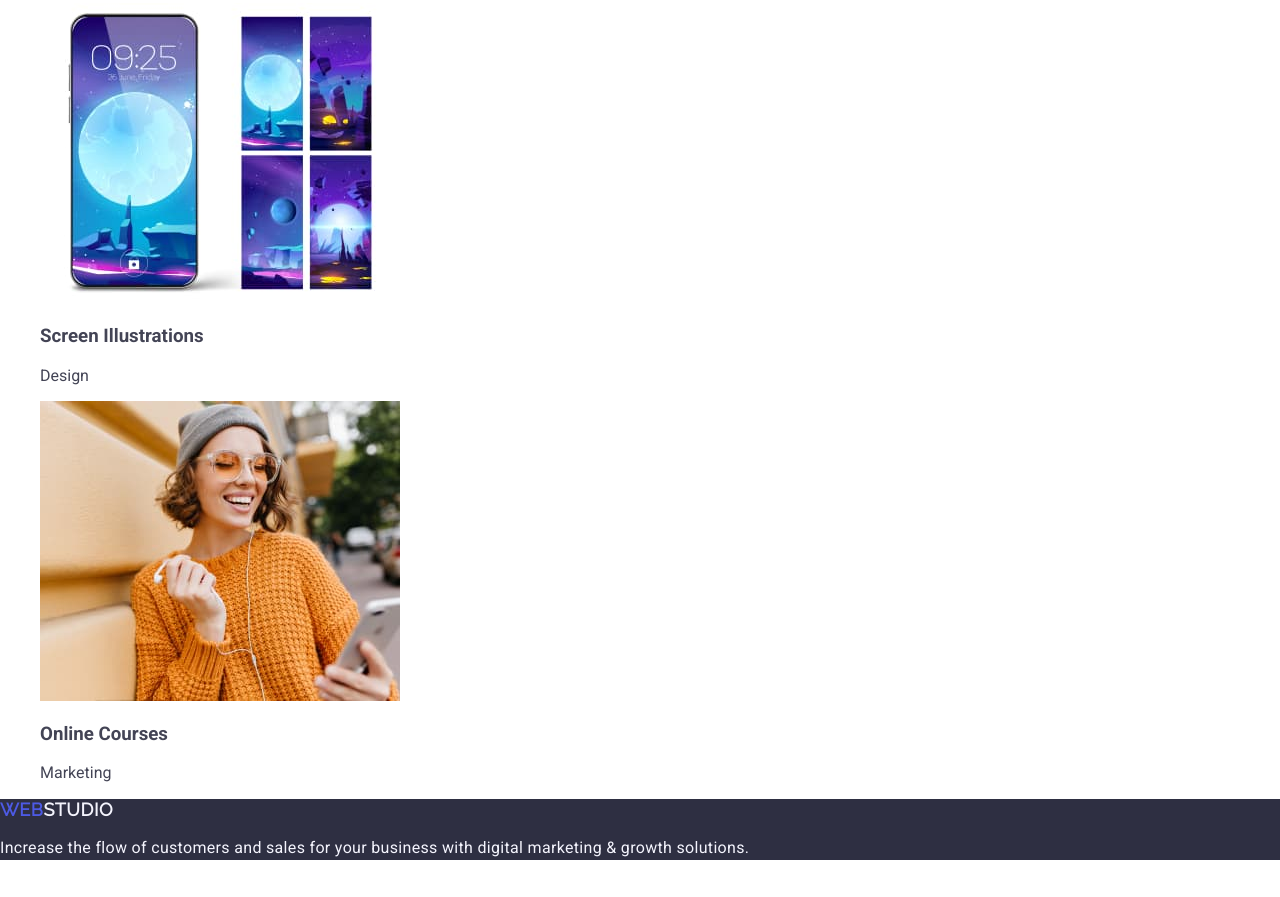
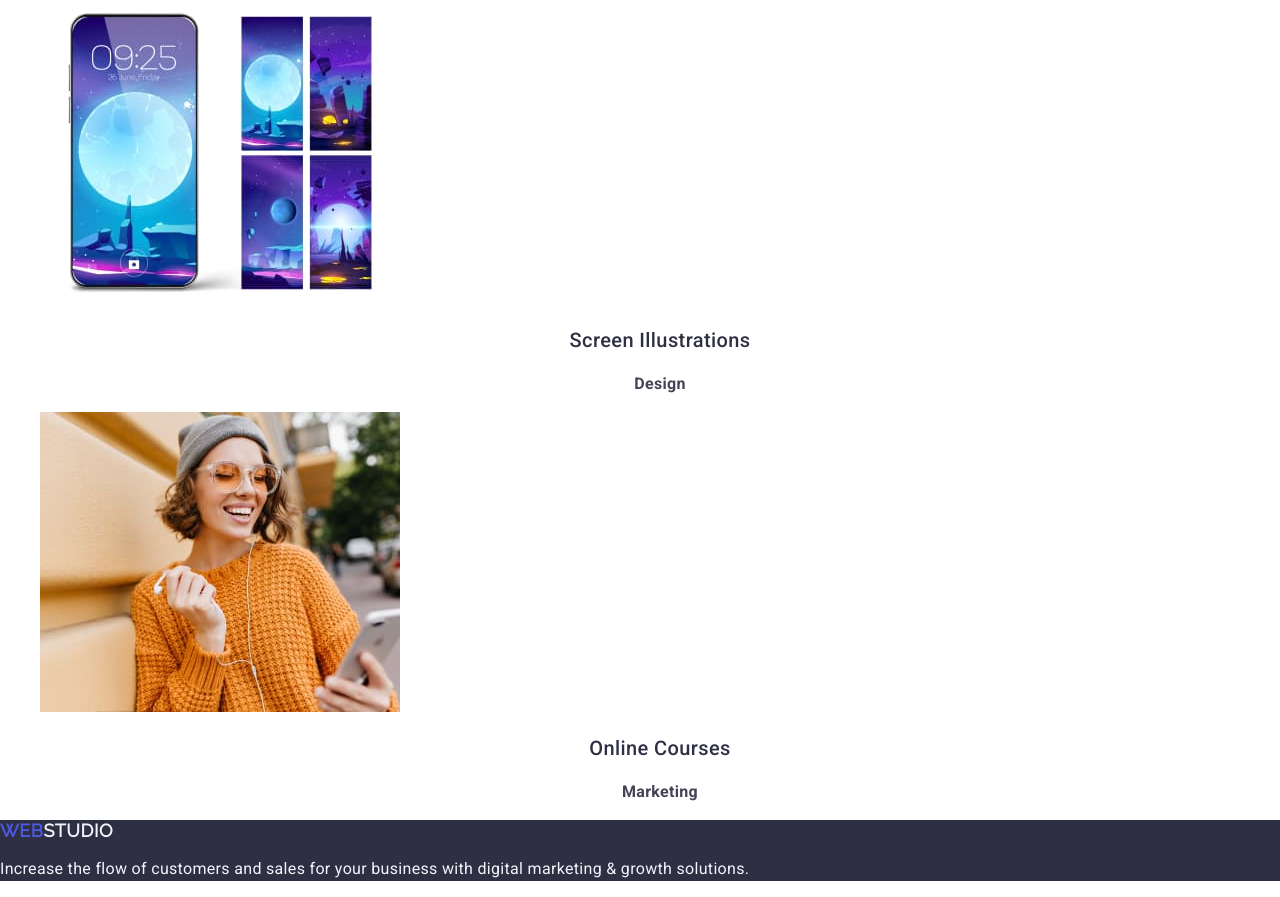
Before and after one commit to VladyslavKurdijashko/goit-markup-hw-02, a plain HTML site: page index.html in a window 1280 px wide. Shown: the part 4043-4940 px from the top of the page. Before the commit the page ends 4919 px from the top, so only its background shows below. Drawn offline with nearby package versions, Linux system fonts and the light colour scheme.

Commit message:
Update index.html

```diff
--- a/index.html
+++ b/index.html
@@ -130,14 +130,14 @@
         <li>
             <img src="./images/screen.jpg" alt="Screen Illustrations"
             width="360">
-            <h3>Screen Illustrations</h3>
-            <p>Design</p>
+            <h3 class="portfolio-title">Screen Illustrations</h3>
+            <p class="portfolio-item">Design</p>
         </li>
         <li>
             <img src="./images/courses.jpg" alt="Online Courses"
             width="360">
-            <h3>Online Courses</h3>
-            <p>Marketing</p>
+            <h3 class="portfolio-title">Online Courses</h3>
+            <p class="portfolio-item">Marketing</p>
         </li>
     </ul>
 </section>
```
